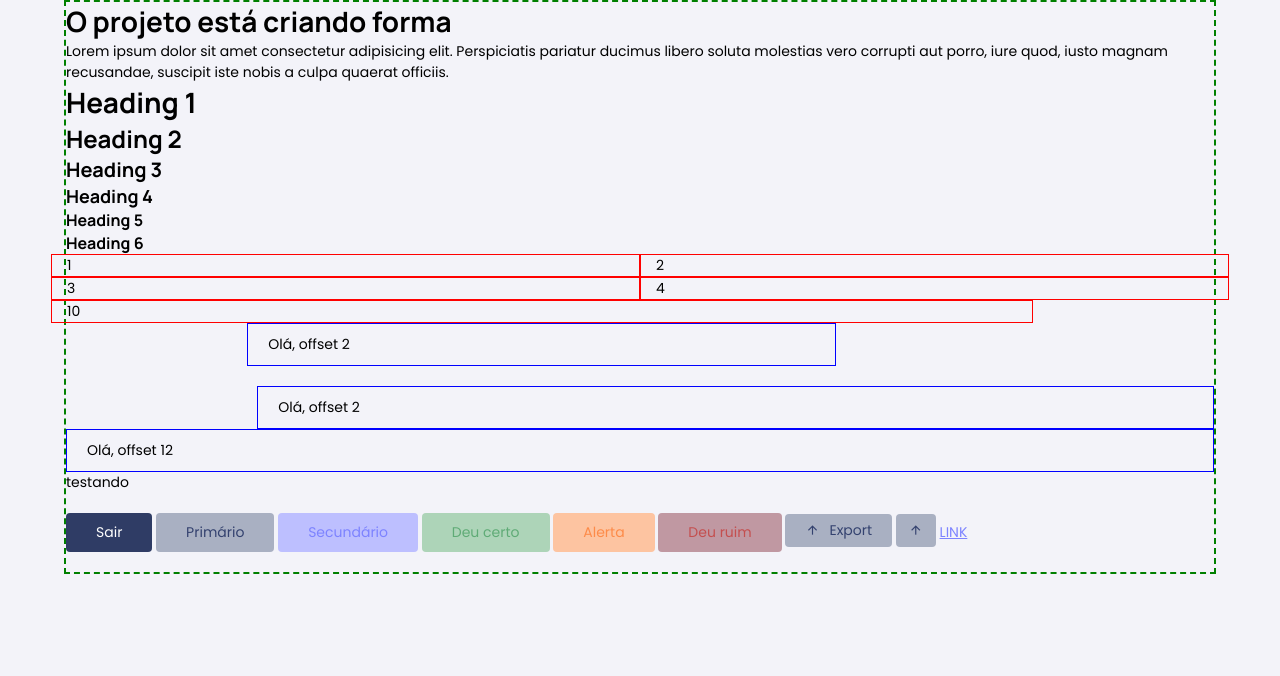
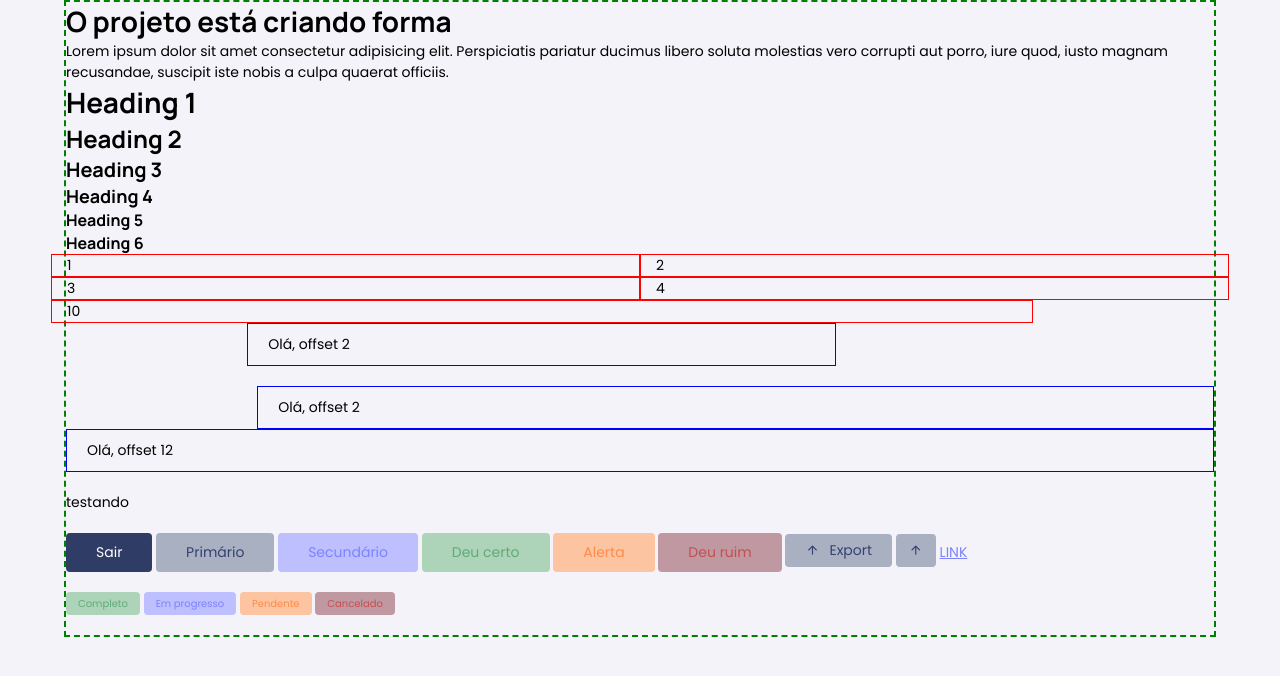
Before and after one commit to jotahtsx/vassoura-brilhante, a website: page backend-css-js/index.html in a window 1280 px wide. Drawn offline with nearby package versions, Linux system fonts and the light colour scheme.

Commit message:
feat: adicionando badges ao projeto

```diff
--- a/backend-css-js/index.html
+++ b/backend-css-js/index.html
@@ -1,5 +1,6 @@
 <!DOCTYPE html>
 <html lang="pt-br">
+
 <head>
   <meta charset="UTF-8">
   <meta http-equiv="X-UA-Compatible" content="IE=edge" />
@@ -24,7 +25,8 @@
 
     <h1>O projeto está criando forma</h1>
 
-    <p>Lorem ipsum dolor sit amet consectetur adipisicing elit. Perspiciatis pariatur ducimus libero soluta molestias vero corrupti aut porro, iure quod, iusto magnam recusandae, suscipit iste nobis a culpa quaerat officiis.</p>
+    <p>Lorem ipsum dolor sit amet consectetur adipisicing elit. Perspiciatis pariatur ducimus libero soluta molestias
+      vero corrupti aut porro, iure quod, iusto magnam recusandae, suscipit iste nobis a culpa quaerat officiis.</p>
 
     <h1>Heading 1</h1>
     <h2>Heading 2</h2>
@@ -54,7 +56,9 @@
       Olá, offset 12
     </div>
 
+    <div class="vsb-mg-y-20">
       <div class="vsb-mg-y-0 vsb-overflow-hidden-vh">testando</div>
+    </div>
 
     <div class="vsb-mg-y-20">
       <a class="vsb-btn">Sair</a>
@@ -73,8 +77,16 @@
       <a href="" class="vsb-btn vsb-btn-link vsb-btn-secondary">Link</a>
     </div>
 
+    <div class="vsb-mg-y-20">
+      <div class="vsb-bdg vsb-bdg-success">Completo</div>
+      <div class="vsb-bdg vsb-bdg-secondary">Em progresso</div>
+      <div class="vsb-bdg vsb-bdg-warn">Pendente</div>
+      <div class="vsb-bdg vsb-bdg-danger">Cancelado</div>
+    </div>
+
   </div>
 
   <script src=""></script>
 </body>
+
 </html>
--- a/backend-css-js/scss/components/_badges.scss
+++ b/backend-css-js/scss/components/_badges.scss
@@ -0,0 +1,18 @@
+@use "../abstracts/variables" as *;
+@use "../abstracts/mixins" as *;
+
+.vsb-bdg {
+    border: 0;
+    border-radius: var(--default-brd-rad);
+    padding: var(--default-bdg-padding);
+    font-size: var(--bdg-size);
+    text-align: center;
+    display: inline-block;
+
+    @each $current-style in $badges {
+        &.vsb-bdg-#{$current-style} {
+            background-color: var(--bdg-#{$current-style}-bg-clr);
+            color: var(--bdg-#{$current-style}-text-clr);
+        }
+    }
+}
--- a/backend-css-js/scss/forwards/_index.scss
+++ b/backend-css-js/scss/forwards/_index.scss
@@ -14,3 +14,4 @@
 
 //Components
 @forward "../components/button";
+@forward "../components/badges";
```
Also changed, not shown: backend-css-js/css/main.css, 1 other file. Lines whose indentation alone changed are shown as unchanged.
